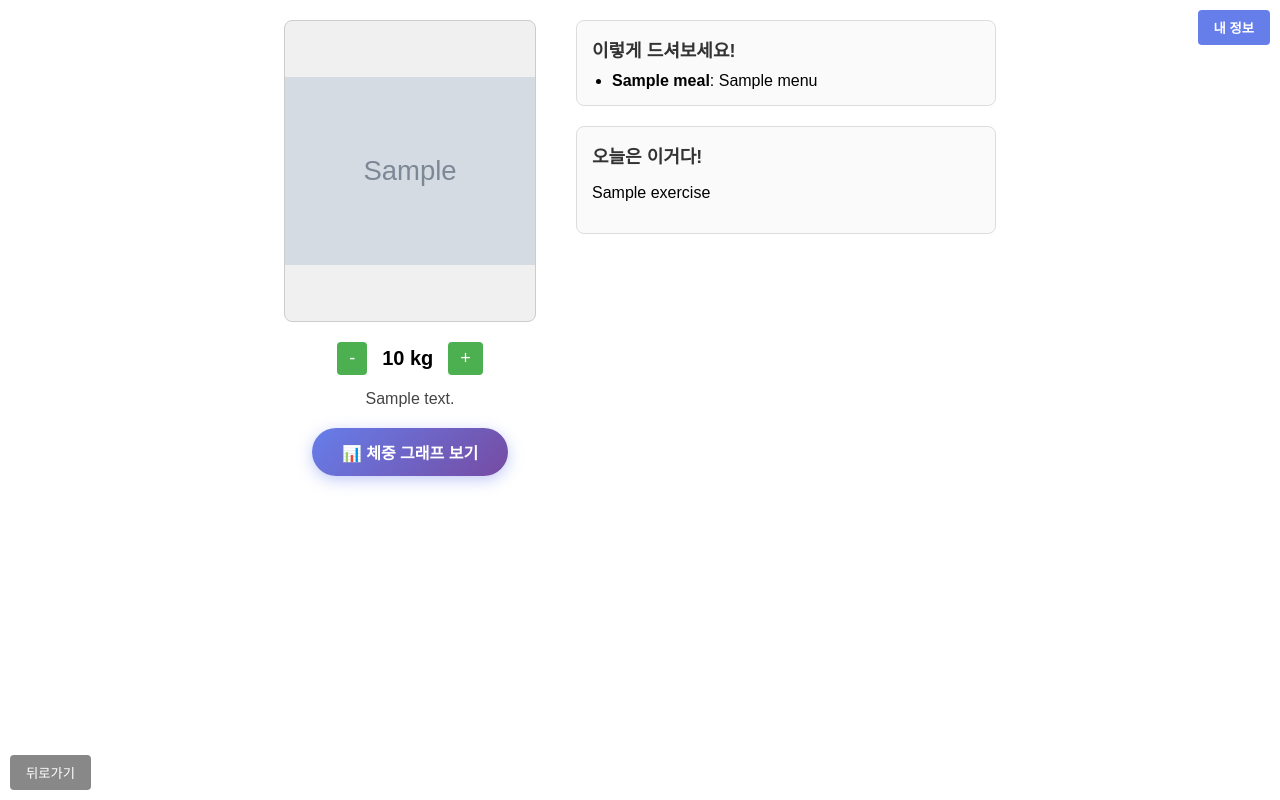
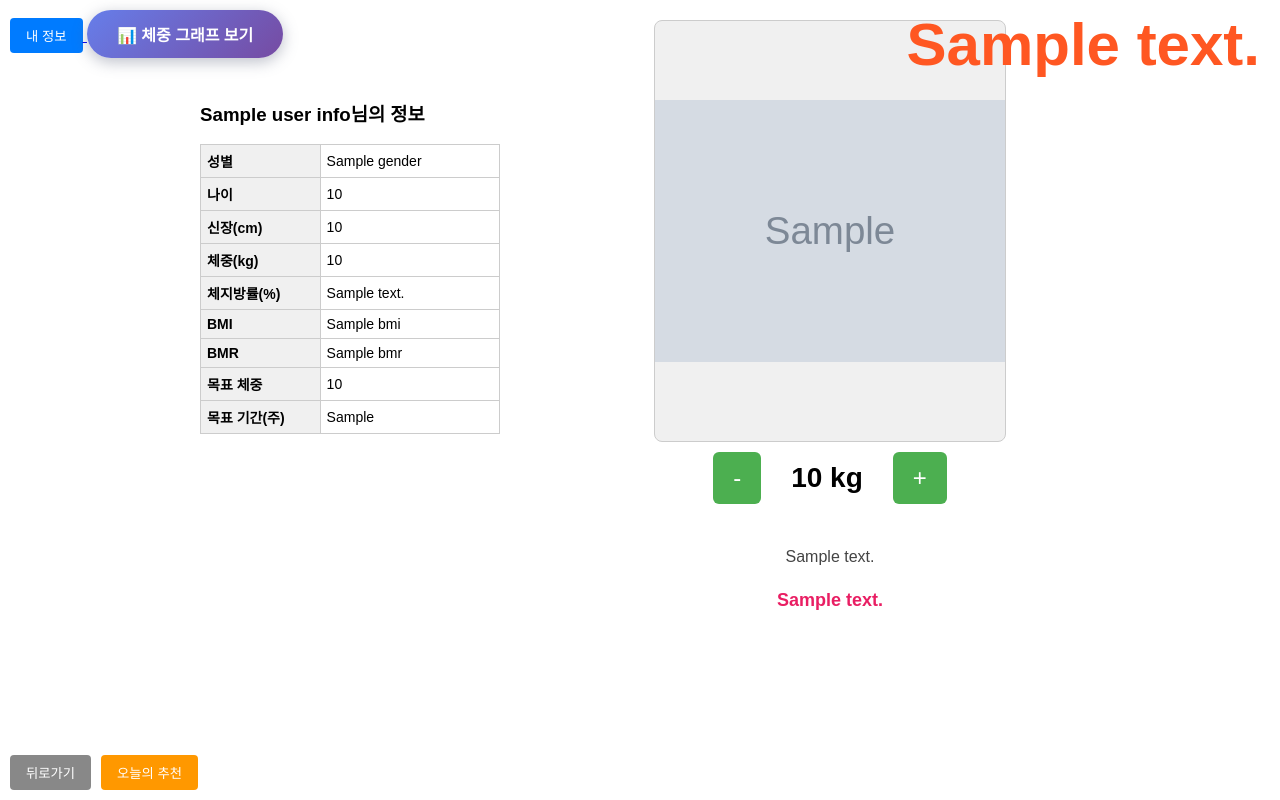
Before and after one commit to djswn/BodyBuddy, a Flask app: template templates/character&diet,exercise.html in a window 1280 px wide. Run offline with Flask 3, Linux system fonts and the light colour scheme; the template is opened without the code that fills it: most values are stand-ins (such as "Sample title", 1, 10 or a date in 2020); grey boxes marked "Sample" are stand-in pictures.

Commit message:
[refactor] 반영되지 않았던 기능들이 반영된 결과페이지
소수점 단위로 사용자가 직접 체중 입력 가능
'내 정보'를 누르면 마지막으로 저장했던 사용자 정보 화면에 나타남
우측 상단에 목표 기간까지 남은 일수 시각화, 타임 아웃 시 알람 메세지 등장
사용자 성별에 따른 캐릭터 구분 및 체중에 따른 세부 캐릭터 상태 구분
뒤로가기 버튼의 페이지 단위 기능
추천 식단과 운동을 해당 페이지에서 삭제 + 사용자의 체중 뿐만 아니라 다른 정보들도 표로 시각화
'오늘의 추천' 버튼을 통해 삭제했던 추천 식단과 운동 페이지로 이동

```diff
--- a/templates/character&diet,exercise.html
+++ b/templates/character&diet,exercise.html
@@ -11,189 +11,172 @@
       display: flex;
       justify-content: center;
       align-items: flex-start;
-      gap: 40px;
+      gap: 80px;
     }
-
-    .left-panel {
-      display: flex;
-      flex-direction: column;
-      align-items: center;
-    }
-
-    .character-img {
-      width: 250px;
-      height: 300px;
-      background-color: #f0f0f0;
-      border: 1px solid #ccc;
-      border-radius: 8px;
-      margin-bottom: 20px;
-      overflow: hidden;
-    }
-
-    .character-img img {
-      width: 100%;
-      height: 100%;
-      object-fit: contain;
-    }
-
-    .weight-control {
-      display: flex;
-      align-items: center;
-      gap: 15px;
-      font-size: 20px;
-      font-weight: bold;
-      margin-bottom: 10px;
-    }
-
-    .weight-control button {
-      padding: 6px 12px;
-      font-size: 18px;
-      border: none;
-      border-radius: 4px;
-      background-color: #4CAF50;
-      color: white;
-      cursor: pointer;
-    }
-    .weight-control button:hover {
-      background-color: #45a049;
-    }
-
-    .comment {
-      font-size: 16px;
-      color: #444;
-      margin-top: 5px;
-      margin-bottom: 20px;
-    }
-
-    /* 그래프 버튼 스타일 추가 */
-    .graph-btn {
-      display: inline-block;
-      padding: 12px 30px;
-      background: linear-gradient(135deg, #667eea 0%, #764ba2 100%);
-      color: white;
-      text-decoration: none;
-      border-radius: 50px;
-      font-weight: bold;
-      font-size: 16px;
-      transition: all 0.3s;
-      box-shadow: 0 4px 15px rgba(102, 126, 234, 0.4);
-    }
-    .graph-btn:hover {
-      transform: translateY(-2px);
-      box-shadow: 0 6px 20px rgba(102, 126, 234, 0.6);
-    }
-
-    .right-panel {
-      flex: 1;
-      max-width: 420px;
-    }
-
-    .section {
-      margin-bottom: 20px;
-      padding: 15px;
-      border: 1px solid #ddd;
-      border-radius: 8px;
-      background-color: #fafafa;
-    }
-
-    .section h3 {
-      margin-top: 0;
-      margin-bottom: 10px;
-      font-size: 18px;
-      color: #333;
-    }
-
-    .section ul {
-      margin: 0;
-      padding-left: 20px;
-    }
-
-    .back-btn {
-      position: fixed;
-      bottom: 10px;
-      left: 10px;
-      width: auto;
-      padding: 8px 16px;
-      background: #888;
-      color: white;
-      border: none;
-      border-radius: 4px;
-      cursor: pointer;
-      z-index: 9999;
-    }
-    .back-btn:hover {
-      background: #666;
-    }
-
-    .top-bar {
-      position: fixed;
-      top: 10px;
-      right: 10px;
-      z-index: 9999;
-    }
-
-    .info-btn {
-      padding: 8px 16px;
-      background: #667eea;
-      color: white;
-      border: none;
-      border-radius: 4px;
-      cursor: pointer;
-      font-weight: bold;
-    }
-    .info-btn:hover {
-      background: #764ba2;
-    }
+    .d-day-top {
+    position: fixed;
+    top: 10px;
+    right: 20px;
+    font-size: 60px;
+    font-weight: bold;
+    color: #FF5722;
+    z-index: 1000;
+}
+    .top-bar { position: fixed; top: 10px; left: 10px; }
+    .info-btn { padding: 8px 16px; background: #007BFF; color: white; border: none; border-radius: 4px; cursor: pointer; }
+    .info-btn:hover { background: #0056b3; }
+    .graph-btn { display: inline-block; padding: 12px 30px; background: linear-gradient(135deg, #667eea 0%, #764ba2 100%); color: white; text-decoration: none; border-radius: 50px; font-weight: bold; font-size: 16px; transition: all 0.3s; box-shadow: 0 4px 15px rgba(91, 97, 123, 0.4);}
+    .graph-btn:hover { transform: translateY(-2px); box-shadow: 0 6px 20px rgba(102, 126, 234, 0.6); }
+    .left-panel { flex: 0 0 300px; margin-top: 60px; }
+    .user-info-table { width: 100%; border-collapse: collapse; font-size: 14px; }
+    .user-info-table th, .user-info-table td { border: 1px solid #ccc; padding: 6px; text-align: left; }
+    .user-info-table th { background-color: #f0f0f0; width: 40%; }
+    .right-panel { flex: 0 0 500px; display: flex; flex-direction: column; align-items: center; }
+    .character-img { width: 350px; height: 420px; background-color: #f0f0f0; border: 1px solid #ccc; border-radius: 8px; margin-bottom: 10px; overflow: hidden; }
+    .character-img img { width: 100%; height: 100%; object-fit: contain; }
+    .weight-control { display: flex; align-items: center; gap: 30px; font-size: 28px; font-weight: bold; margin-bottom: 20px; }
+    .weight-control button { padding: 12px 20px; font-size: 24px; border: none; border-radius: 6px; background-color: #4CAF50; color: white; cursor: pointer; }
+    .weight-control button:hover { background-color: #45a049; }
+    .comment { font-size: 16px; color: #444; margin-top: 20px; text-align: center; max-width: 500px; line-height: 1.6; }
+    .alarm { margin-top: 20px; font-size: 18px; font-weight: bold; color: #E91E63; }
+    .bottom-bar { position: fixed; bottom: 10px; left: 10px; display: flex; gap: 10px; z-index: 9999; }
+    .back-btn, .commend-btn { padding: 8px 16px; border: none; border-radius: 4px; cursor: pointer; color: white; }
+    .back-btn { background: #888; }
+    .back-btn:hover { background: #666; }
+    .commend-btn { background: #FF9800; }
+    .commend-btn:hover { background: #e68900; }
   </style>
 </head>
 <body>
-    <!-- 상단 내 정보 버튼 -->
+  <!-- 좌측 상단 내 정보 버튼 + 그래프 버튼 추가 -->
   <div class="top-bar">
     <a href="{{ url_for('userInfo', user_id=user_id) }}">
       <button class="info-btn">내 정보</button>
     </a>
-  </div>
-
-  <!-- 좌측: 캐릭터 + 체중/증감 + 멘트 -->
-  <div class="left-panel">
-    <div class="character-img">
-      <img src="{{ character_img }}" alt="내 캐릭터">
-    </div>
-
-    <form method="POST" action="{{ url_for('update_weight') }}" class="weight-control">
-      <button type="submit" name="action" value="minus">-</button>
-      <span>{{ weight }} kg</span>
-      <button type="submit" name="action" value="plus">+</button>
-      <input type="hidden" name="weight" value="{{ weight }}">
-      <input type="hidden" name="user_id" value="{{ user_id }}">
-    </form>
-
-    <div class="comment">{{ comment }}</div>
-
     <!-- 그래프 버튼 추가 -->
     <a href="{{ url_for('weight_graph', user_id=user_id) }}" class="graph-btn">
       📊 체중 그래프 보기
     </a>
   </div>
 
-  <!-- 우측: 오늘의 추천 식단 / 오늘의 운동 -->
+  <!-- 우측 상단 D-Day 표시 -->
+    <div class="d-day-top">{{ d_day_text }}</div>
+
+  <!-- 좌측: 사용자 정보 표 -->
+  <div class="left-panel">
+    <h3>{{ user_info.name }}님의 정보</h3>
+    <table class="user-info-table">
+      <tr><th>성별</th><td>{{ user_info.gender }}</td></tr>
+      <tr><th>나이</th><td>{{ user_info.age }}</td></tr>
+      <tr><th>신장(cm)</th><td>{{ user_info.height }}</td></tr>
+      <tr><th>체중(kg)</th><td id="weight">{{ user_info.weight }}</td></tr>
+      <tr><th>체지방률(%)</th><td>{{ user_info.body_fat }}</td></tr>
+      <tr><th>BMI</th><td>{{ bmi }}</td></tr>
+      <tr><th>BMR</th><td>{{ bmr }}</td></tr>
+      <tr><th>목표 체중</th><td>{{ user_info.target_weight }}</td></tr>
+      <tr><th>목표 기간(주)</th><td>{{ user_info.diet_period_weeks }}</td></tr>
+    </table>
+  </div>
+
+  <!-- 우측: 캐릭터 + D-Day + 체중/증감 + 코멘트 -->
   <div class="right-panel">
-    <div class="section">
-      <h3>이렇게 드셔보세요!</h3>
-      <ul>
-        {% for meal, menu in meals.items() %}
-          <li><strong>{{ meal }}</strong>: {{ menu }}</li>
-        {% endfor %}
-      </ul>
+    <div class="character-img">
+      <img id="character-img" src="{{ character_img }}" alt="내 캐릭터">
     </div>
 
-    <div class="section">
-      <h3>오늘은 이거다!</h3>
-      <p>{{ exercise }}</p>
+    <!-- 체중 증감 버튼: AJAX 버튼으로 변경 -->
+    <div class="weight-control">
+      <button type="button" onclick="updateWeight('minus')">-</button>
+      <span id="weight-display" onclick="enableEdit()">{{ weight }} kg</span>
+      <button type="button" onclick="updateWeight('plus')">+</button>
     </div>
+
+    <!-- 자동 멘트 -->
+    <div class="comment" id="comment">{{ comment }}</div>
+
+    <!-- D-Day 알람 메시지 -->
+    {% if alarm_message %}
+    <div class="alarm">{{ alarm_message }}</div>
+    {% endif %}
   </div>
 
-  <!-- 뒤로가기 버튼 -->
-  <button class="back-btn" onclick="history.back()">뒤로가기</button>
+  <!-- 하단: 뒤로가기 + 오늘의 추천 버튼 -->
+  <div class="bottom-bar">
+    <button class="back-btn" onclick="history.back()">뒤로가기</button>
+    <a href="{{ url_for('recommend', user_id=user_id) }}">
+      <button class="commend-btn">오늘의 추천</button>
+    </a>
+  </div>
+
+  <!-- JS: AJAX 요청 -->
+  <script>
+    function updateWeight(action) {
+      const currentWeight = document.getElementById("weight-display").innerText.split(" ")[0];
+      fetch("/update_weight", {
+        method: "POST",
+        headers: { "Content-Type": "application/x-www-form-urlencoded" },
+        body: `user_id={{ user_id }}&weight=${currentWeight}&action=${action}`
+      })
+      .then(response => response.json())
+      .then(data => {
+        document.getElementById("weight-display").innerText = data.weight + " kg";
+        document.getElementById("weight").innerText = data.weight;
+        document.getElementById("comment").innerText = data.comment;
+        document.getElementById("character-img").src = data.character_img;
+      });
+    }
+
+    function enableEdit() {
+    const span = document.getElementById("weight-display");
+    const currentValue = span.innerText.replace(" kg", "");
+    const input = document.createElement("input");
+    input.type = "number";
+    input.step = "0.1";
+    input.value = currentValue;
+    input.id = "weight-input";
+
+    // 기존 스타일 유지
+    input.style.width = "100px";          // 조금 넉넉하게
+    input.style.fontSize = "28px";        // 기존 글씨 크기
+    input.style.fontWeight = "bold";      // 기존 굵기
+    input.style.textAlign = "center";     // 가운데 정렬
+
+     span.replaceWith(input);
+     input.focus();
+
+    input.addEventListener("blur", () => saveWeight(input.value));
+    input.addEventListener("keydown", (e) => {
+
+      if (e.key === "Enter") {
+      saveWeight(input.value);
+    }
+  });
+}
+
+  function saveWeight(newWeight) {
+    fetch("/update_weight", {
+      method: "POST",
+      headers: { "Content-Type": "application/x-www-form-urlencoded" },
+      body: `user_id={{ user_id }}&weight=${newWeight}&action=set`
+    })
+    .then(response => response.json())
+    .then(data => {
+      const input = document.getElementById("weight-input");
+      const span = document.createElement("span");
+      span.id = "weight-display";
+      span.innerText = data.weight + " kg";
+      span.onclick = enableEdit;
+      input.replaceWith(span);
+
+      updateDisplay(data.weight, data.comment, data.character_img);
+    });
+  }
+
+  function updateDisplay(weight, comment, character_img) {
+    document.getElementById("weight").innerText = weight;
+    document.getElementById("comment").innerText = comment;
+    document.getElementById("character-img").src = character_img;
+  }
+  </script>
 </body>
 </html>
```
